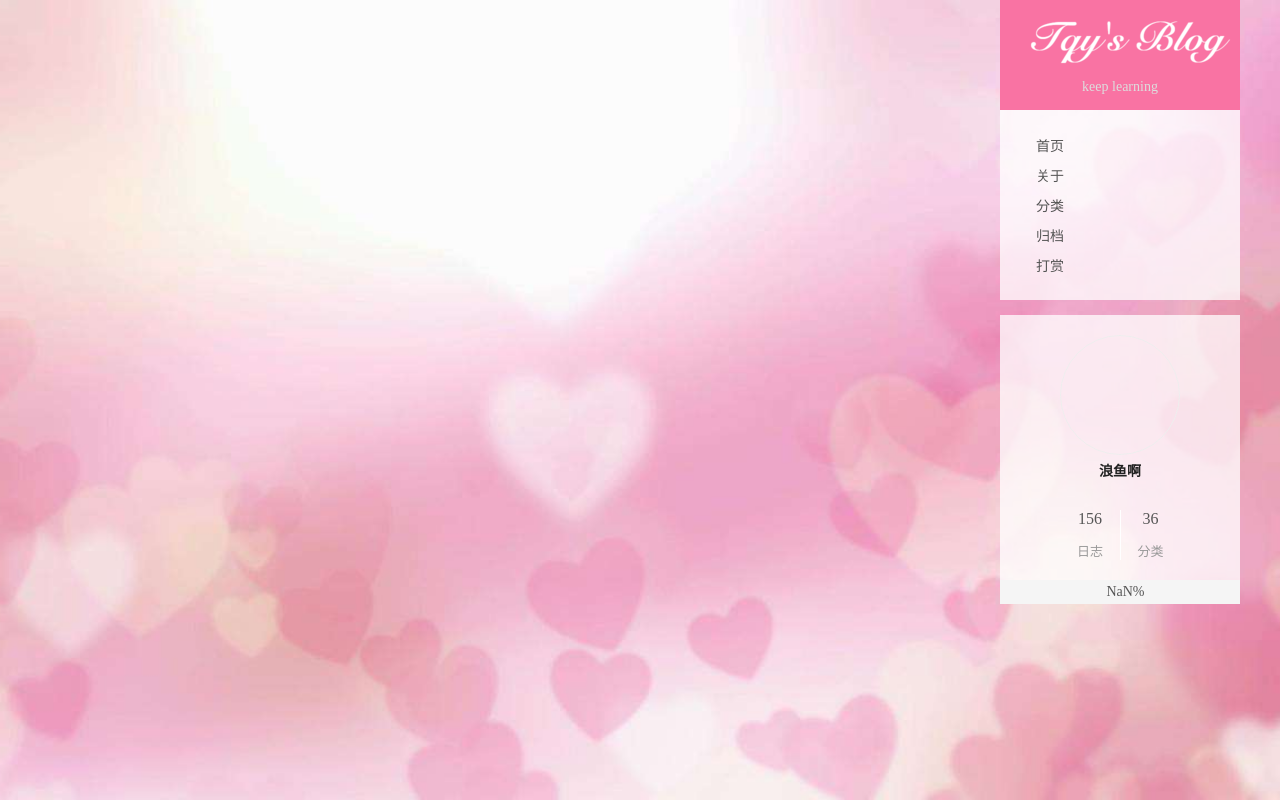
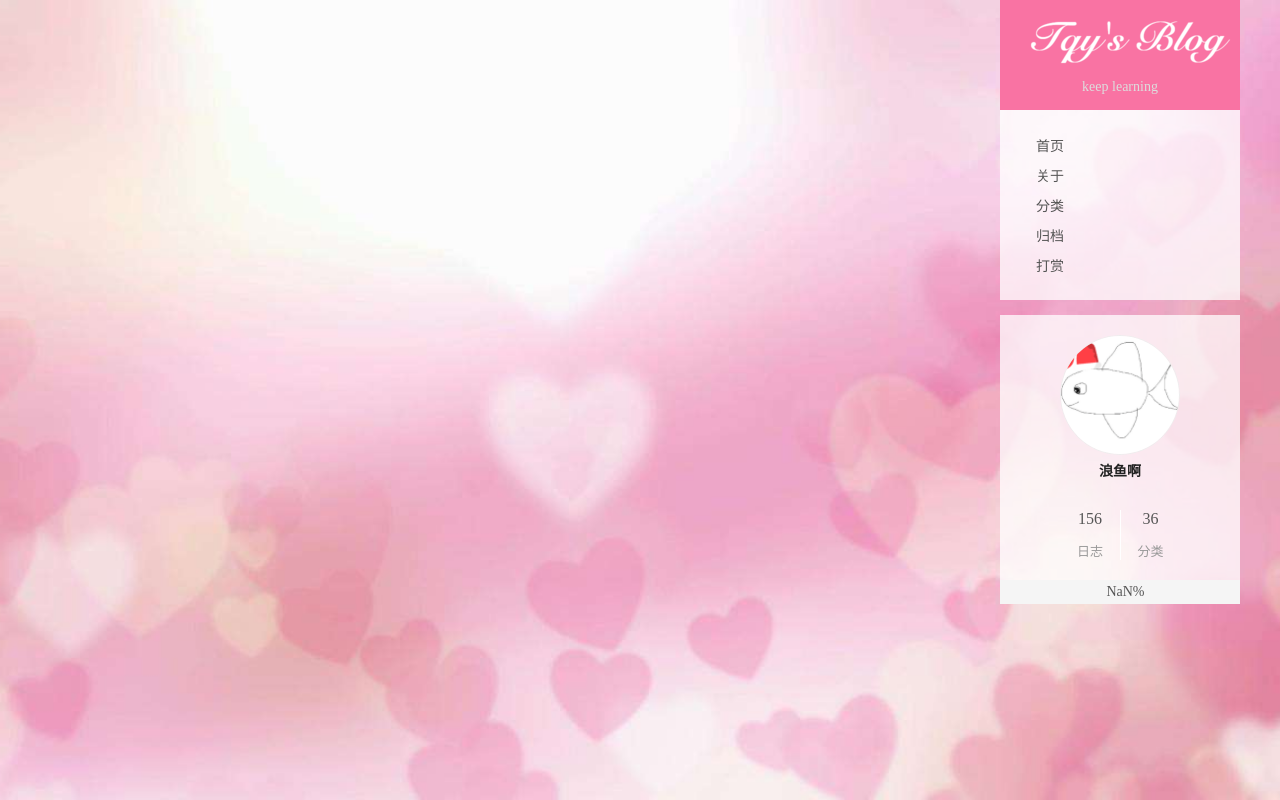
Before and after one commit to tangqianyu/my-blog, an Angular app: page /blog in a window 1280 px wide. Built offline with nearby package versions, Linux system fonts and the light colour scheme; a web font is replaced by a local one.

Commit message:
no message

```diff
--- a/src/app/blog/components/sidebar/sidebar.component.html
+++ b/src/app/blog/components/sidebar/sidebar.component.html
@@ -2,8 +2,8 @@
 
   <div class="user-info g-flex-center">
 
-    <div class="avatar">
-      <img src="" alt="">
+    <div class="avatar g-flex-center">
+      <img src="assets/images/avatar.png" alt="">
     </div>
 
     <div class="nickname">浪鱼啊</div>
--- a/src/app/blog/components/sidebar/sidebar.component.scss
+++ b/src/app/blog/components/sidebar/sidebar.component.scss
@@ -13,6 +13,21 @@
       height: 120px;
       border-radius: 50%;
       border: 1px solid #eee;
+
+
+
+      img {
+        width: 100%;
+        height: 100%;
+        border-radius: 50%;
+        animation: play 2s ease-out 1s 1;
+        transition: all 0.5s ease-in;
+
+        &:hover {
+          transition: all 0.5s ease-in;
+          transform: rotate(-360deg);
+        }
+      }
 
     }
 
@@ -68,3 +83,22 @@
 
   }
 }
+
+@keyframes play {
+  0% {
+    -webkit-transform: rotateZ(0deg);
+    -moz-transform: rotateZ(0deg);
+    -ms-transform: rotateZ(0deg);
+    -o-transform: rotateZ(0deg);
+    transform: rotateZ(0deg);
+  }
+
+  100% {
+    -webkit-transform: rotateZ(-360deg);
+    -moz-transform: rotateZ(-360deg);
+    -ms-transform: rotateZ(-360deg);
+    -o-transform: rotateZ(-360deg);
+    transform: rotateZ(-360deg);
+  }
+
+}
--- a/src/app/blog/components/sidebar/sidebar.component.ts
+++ b/src/app/blog/components/sidebar/sidebar.component.ts
@@ -13,8 +13,10 @@ export class SidebarComponent implements OnInit, AfterViewInit, OnDestroy {
   sidebar: ElementRef
 
   heightRate: number = 0
-  subscribeScoll: Subscription | null
-  height: number = 0
+  subscribeScoll: Subscription
+  toTopheight: number = 0 //距离顶部的高度
+  elementHeight: number = 0 //元素的高度
+
   constructor(
     private render2: Renderer2
   ) { }
@@ -24,10 +26,10 @@ export class SidebarComponent implements OnInit, AfterViewInit, OnDestroy {
   }
 
   ngAfterViewInit(): void {
-    this.height = qyBrowserUtils.getElementToPageTop(this.sidebar.nativeElement)
+    this.toTopheight = qyBrowserUtils.getElementToPageTop(this.sidebar.nativeElement)
+    this.elementHeight = this.sidebar.nativeElement.offsetHeight
     this.subscribeScoll = fromEvent(window, 'scroll').pipe(
-      debounceTime(50),
-      throttle(event => interval(50))
+      debounceTime(50)
     ).subscribe(event => {
       this.calHeightRate()
       this.handerSiderbar()
@@ -39,7 +41,7 @@ export class SidebarComponent implements OnInit, AfterViewInit, OnDestroy {
     /* 有效距离 */
     let validHeight = qyBrowserUtils.getScrollHeight() - qyBrowserUtils.getClientHeight()
     /* 百分比 */
-    this.heightRate = Math.ceil(qyBrowserUtils.getScrollTop() / validHeight * 100)
+    this.heightRate = Math.floor(qyBrowserUtils.getScrollTop() / validHeight * 100)
   }
 
   toTop(): void {
@@ -49,10 +51,10 @@ export class SidebarComponent implements OnInit, AfterViewInit, OnDestroy {
   handerSiderbar(): void {
     let scrollTop = qyBrowserUtils.getScrollTop()
 
-    if (scrollTop >= this.height) {
+    if (scrollTop >= (this.toTopheight - this.elementHeight-20)) {
       this.render2.setStyle(this.sidebar.nativeElement, 'position', 'fixed')
       this.render2.setStyle(this.sidebar.nativeElement, 'z-index', '100')
-      this.render2.setStyle(this.sidebar.nativeElement, 'top', '-20px')
+      this.render2.setStyle(this.sidebar.nativeElement, 'top', '0')
     } else {
       this.render2.setStyle(this.sidebar.nativeElement, 'position', 'static')
     }
```
Also changed, not shown: src/assets/images/avatar.png (added).
